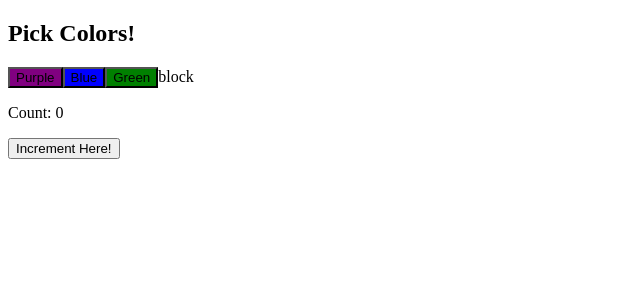
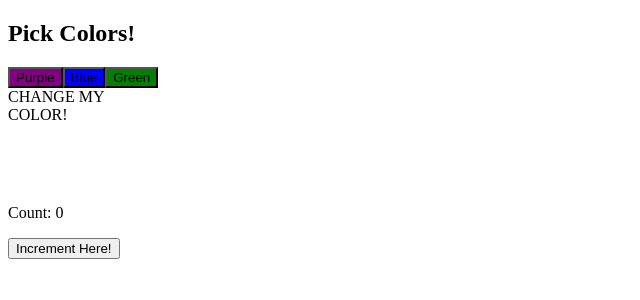
Before and after one commit to miniponz/react-state, a React app: page / in a window 1280 px wide. Shown: the top 300 px of the page, without its empty margins (0-640 px from the left). Built offline with nearby package versions, Linux system fonts and the light colour scheme.

Commit message:
all color test passing

```diff
--- a/src/components/ColorPicker.js
+++ b/src/components/ColorPicker.js
@@ -7,9 +7,7 @@ export default class ColorPicker extends PureComponent {
   };
 
   handleClick = event => {
-    this.setState({ color: event.target.textContent }, () => {
-      console.log(this.state.color);
-    });
+    this.setState({ color: event.target.textContent });
   };
 
   render() {
@@ -21,7 +19,7 @@ export default class ColorPicker extends PureComponent {
         <button style={{ background: 'purple' }}onClick={this.handleClick}>Purple</button>
         <button style={{ background: 'blue' }}onClick={this.handleClick}>Blue</button>
         <button style={{ background: 'green' }}onClick={this.handleClick}>Green</button>
-        <span style={{ background: color, height: '100px', width: '100px', display: 'in-line-block' }}>block</span>
+        <div style={{ background: color, height: '100px', width: '100px', display: 'in-line-block' }}>CHANGE MY COLOR!</div>
       </section>
 
     );
```
Also changed, not shown: 2 other files (tests, documents, lock files or other folders).
